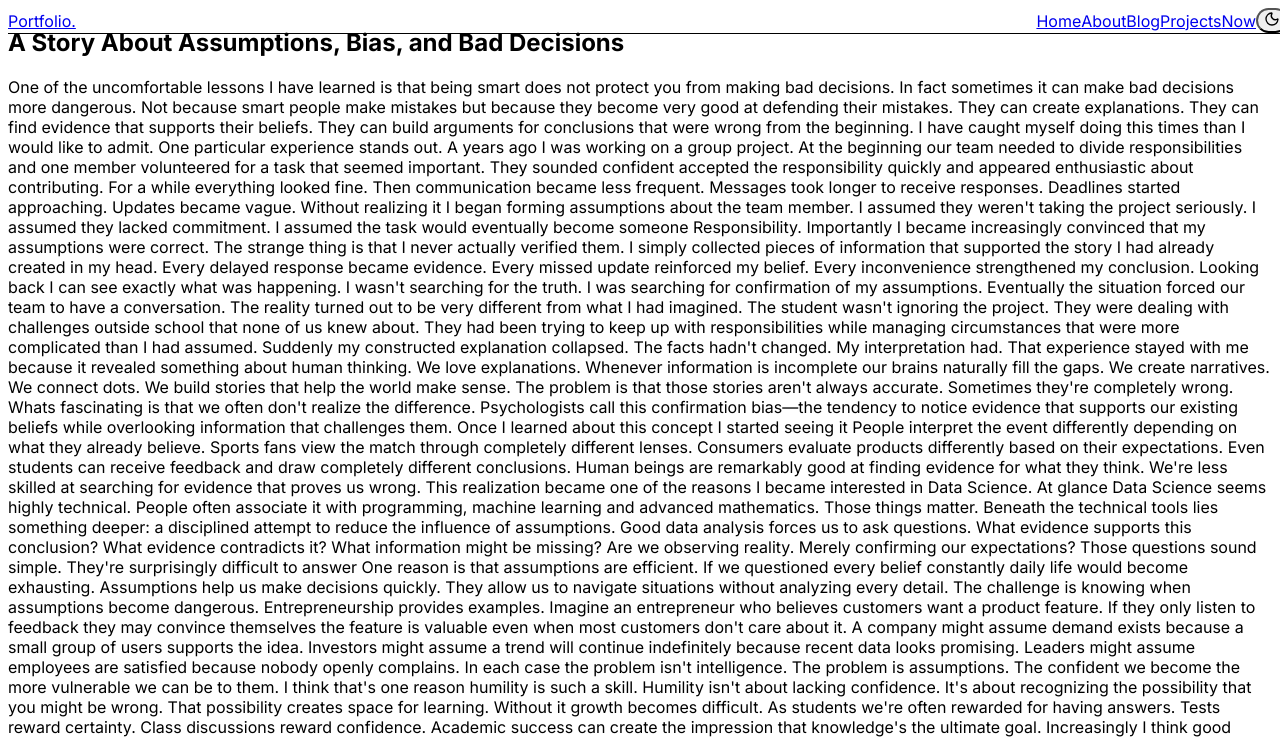
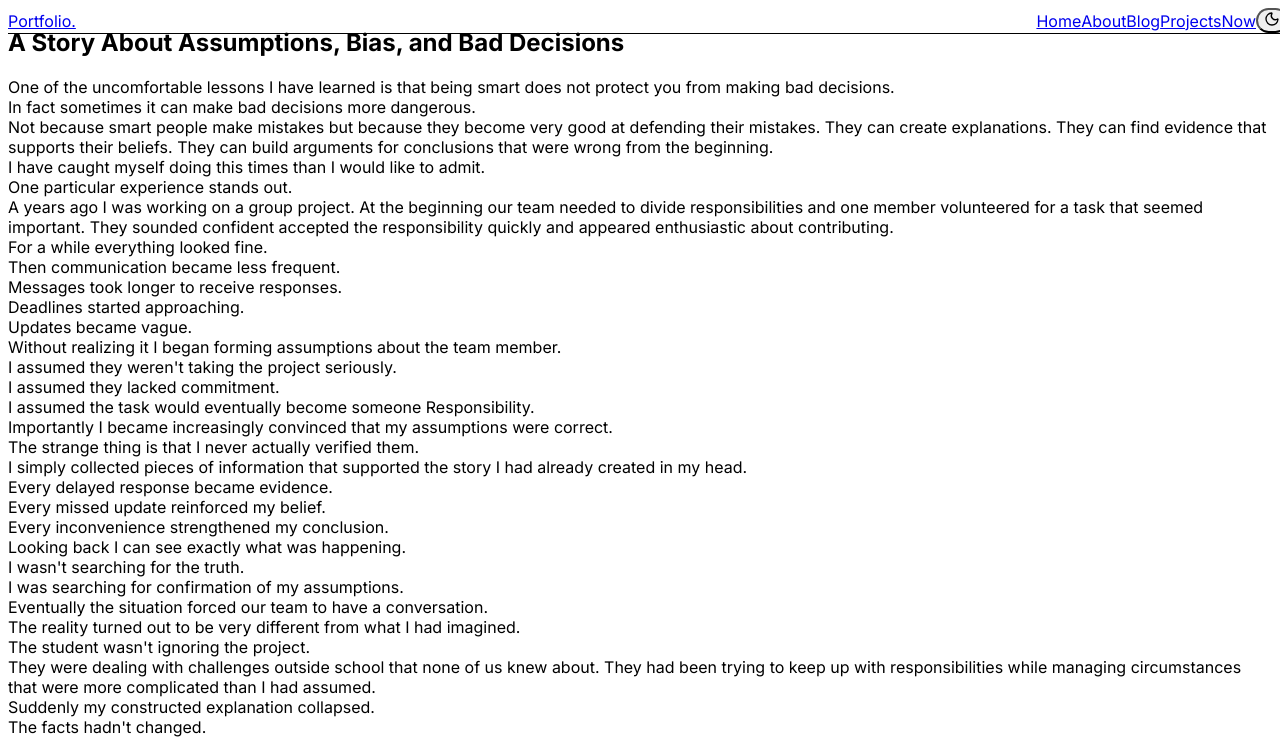
Before and after one commit to bindeptrai2009-sketch/my-portfolio, a Next.js app: page /blog/a-story-about-assumptions-bias-and-bad-decisions in a window 1280 px wide. Shown: the top 739 px of the page. Built offline with nearby package versions, Linux system fonts and the light colour scheme.

Commit message:
Fix blog post line breaks

```diff
--- a/app/blog/[slug]/page.tsx
+++ b/app/blog/[slug]/page.tsx
@@ -10,7 +10,7 @@ export default async function BlogPost({ params }: { params: Promise<{ slug: str
   return (
     <article className="prose dark:prose-invert">
       <h1>{post.title}</h1>
-      <p>{post.content}</p>
+      <p className="whitespace-pre-wrap">{post.content}</p>
     </article>
   );
 }
```
